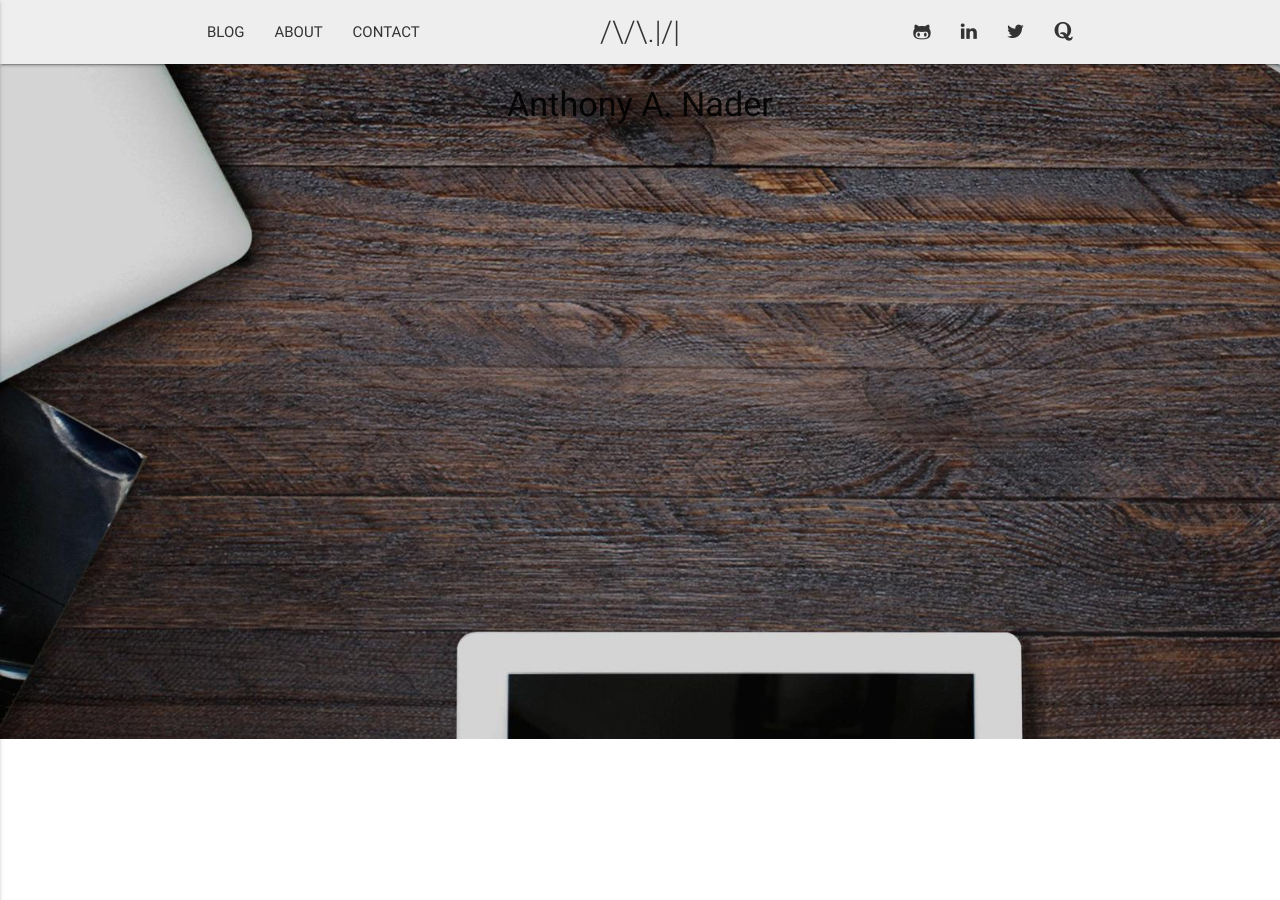
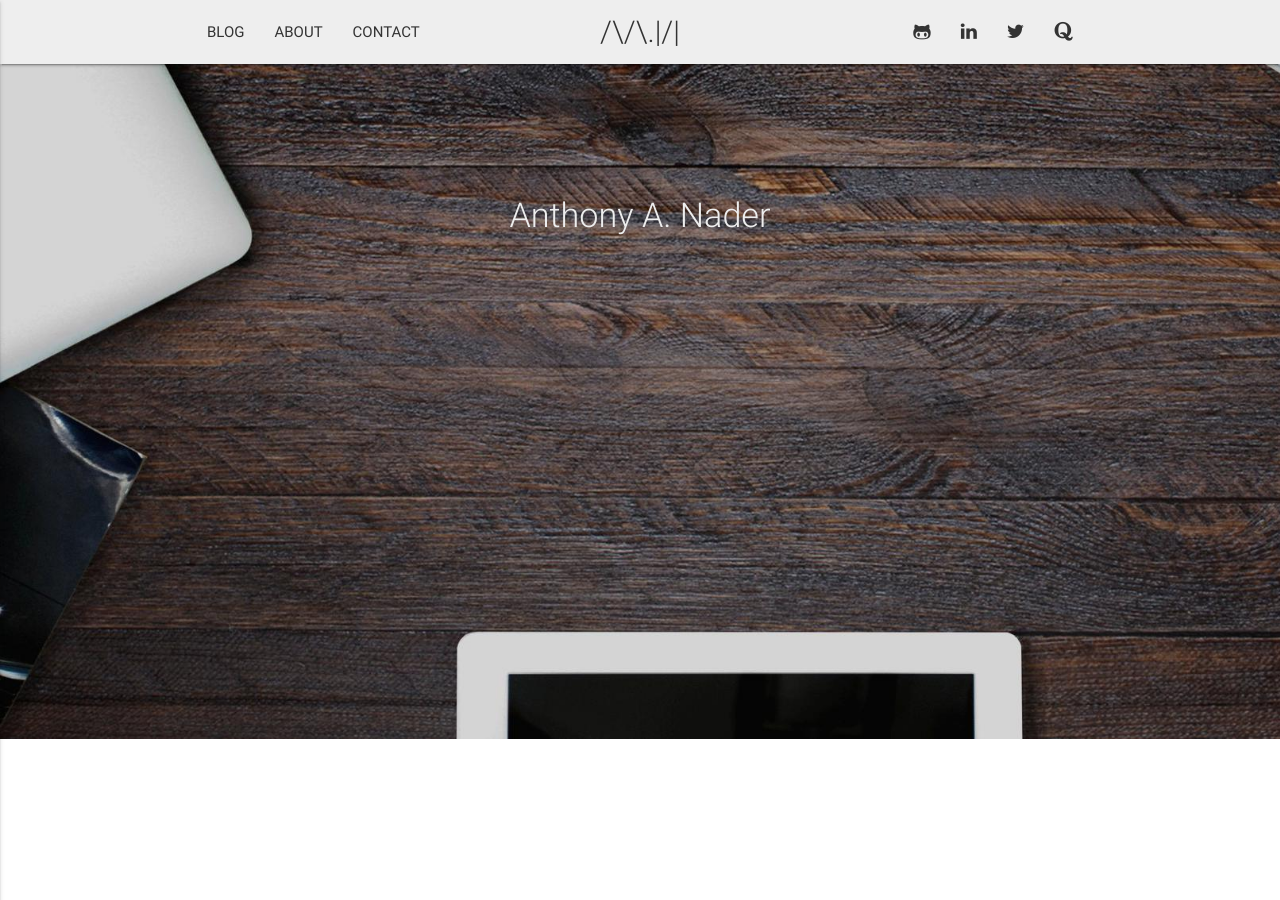
Before and after one commit to anthonyanader/personalBlog, a Jekyll site: the page built from index.html, in a window 1280 px wide and 900 px high. Built offline with Jekyll 4.4.1, drawn with Linux system fonts in a browser that asks for light colours.

```diff
--- a/assets/css/main.css
+++ b/assets/css/main.css
@@ -27,6 +27,12 @@
     height: 75vh;
     background-size: cover;
 }
+.head-text {
+    color: #EEEEEE;
+    font-weight: 300;
+    margin-top: 10%;
+}
+
 .blog-content-preview {
     height: 1000px;
 }
```
